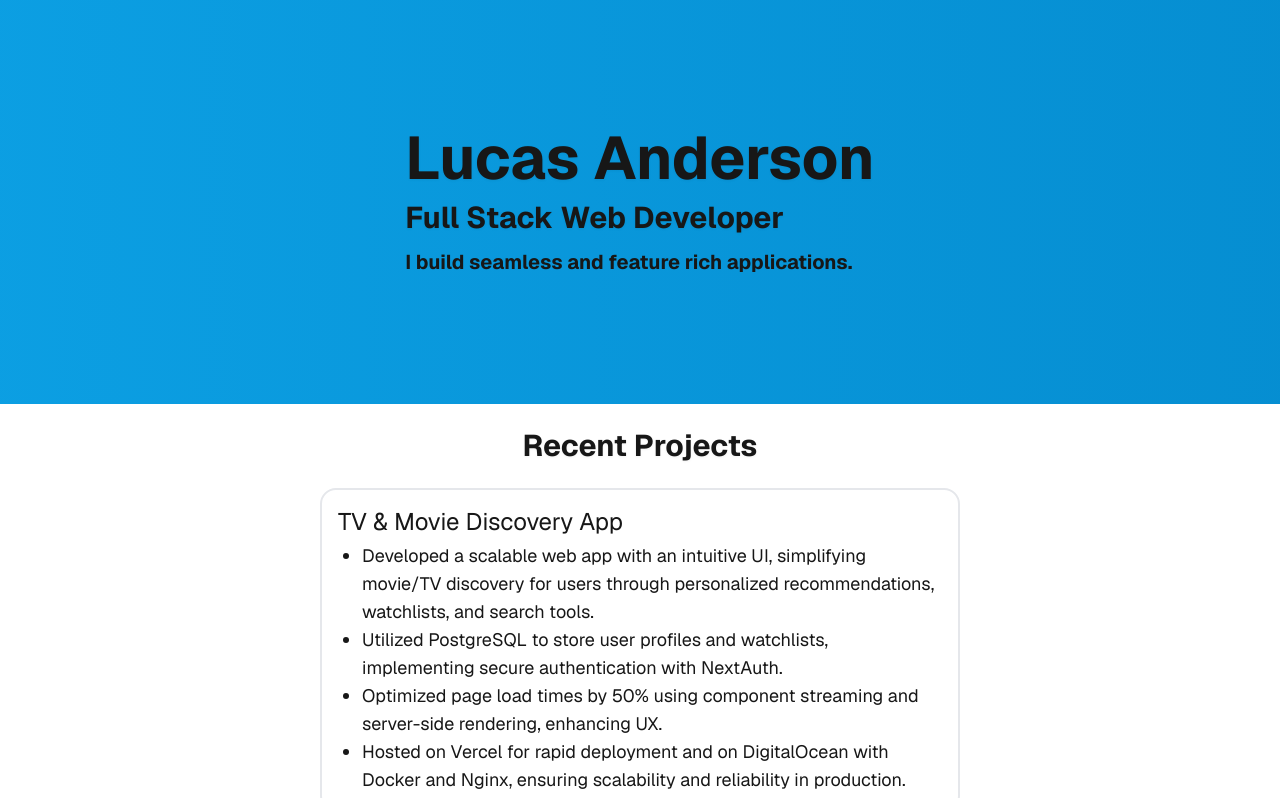
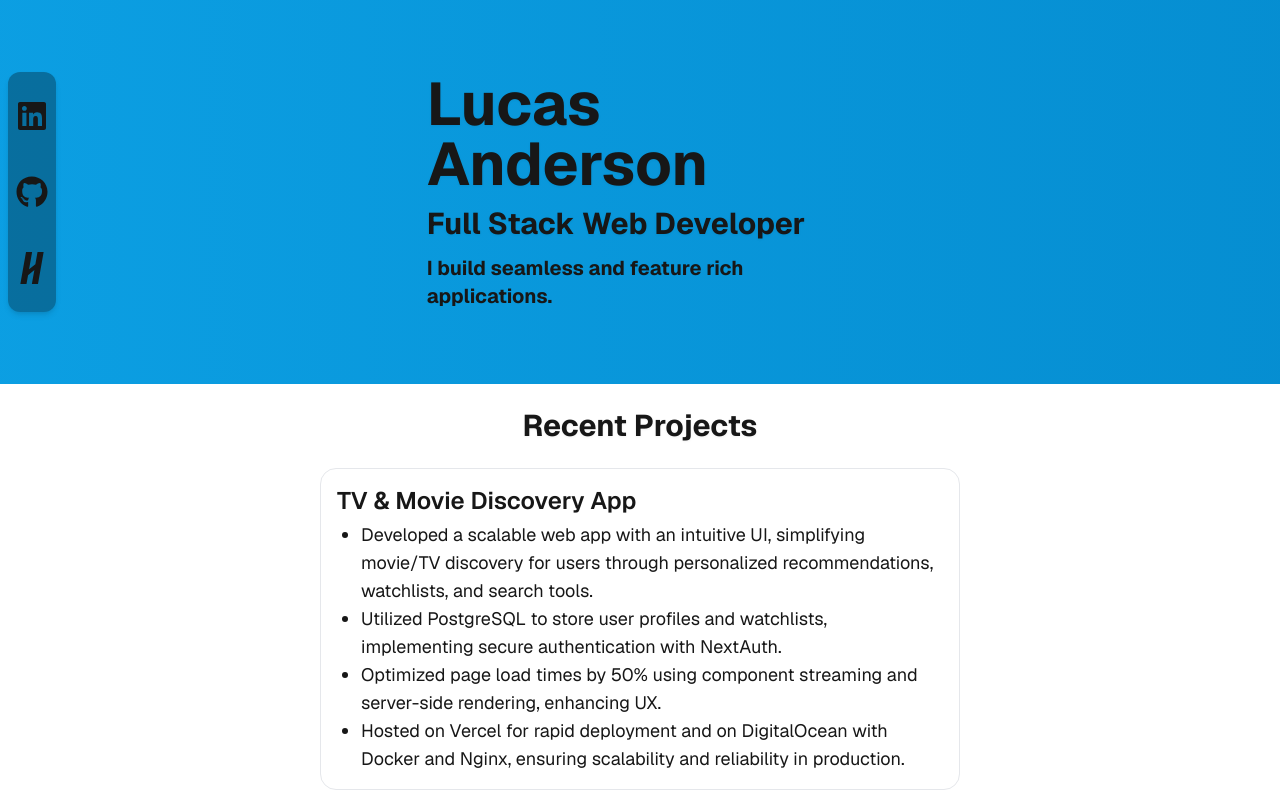
Before and after one commit to ay-Lucas/portfolio, a Next.js app: page / in a window 1280 px wide. Shown: the top 798 px of the page. Built offline with nearby package versions, Linux system fonts and the light colour scheme.

Commit message:
add social vertical bar

```diff
--- a/src/app/page.tsx
+++ b/src/app/page.tsx
@@ -1,10 +1,14 @@
 import ProjectCard from "@/components/ProjectCard";
+import SocialVerticalBar from "@/components/SocialVerticalBar";
 
 export default function Home() {
   return (
     <main className="min-h-screen font-[family-name:var(--font-geist-sans)]">
       <div className="bg-gradient-to-r from-sky-500 to-sky-600 animate-gradient-x">
-        <div className="flex justify-center py-32">
+        <div className="grid grid-cols-3 h-96 items-center">
+          <div>
+            <SocialVerticalBar />
+          </div>
           <div className="flex flex-col gap-3">
             <h1 className="text-6xl font-bold drop-shadow-sm">
               Lucas Anderson
--- a/src/components/ProjectCard.tsx
+++ b/src/components/ProjectCard.tsx
@@ -6,8 +6,8 @@ export default function ProjectCard({
   content: React.ReactNode;
 }) {
   return (
-    <div className="text-2xl border-2 p-4 rounded-2xl">
-      <div className="pb-1">{title}</div>
+    <div className="border p-4 rounded-2xl">
+      <div className="text-2xl pb-1 font-semibold">{title}</div>
       <div className="text-lg">{content}</div>
     </div>
   );
--- /dev/null
+++ b/src/components/SocialVerticalBar.tsx
@@ -0,0 +1,30 @@
+import { faGithub, faLinkedin } from "@fortawesome/free-brands-svg-icons";
+import { FontAwesomeIcon } from "@fortawesome/react-fontawesome";
+import Handshake from "/public/handshake.svg";
+export default function SocialVerticalBar({
+  className,
+}: {
+  className?: string;
+}) {
+  return (
+    <div
+      className={`shadow-md grid grid-cols-1 place-items-center p-2 ml-2 bg-black/30 h-60 rounded-xl items-center w-12 ${className}`}
+    >
+      <a href="https://www.linkedin.com/in/lucas-c-anderson/">
+        <FontAwesomeIcon
+          icon={faLinkedin}
+          className="w-8 h-8 transition-colors hover:text-sky-200"
+        />
+      </a>
+      <a href="https://github.com/ay-lucas">
+        <FontAwesomeIcon
+          icon={faGithub}
+          className="w-8 h-8 transition-colors hover:text-sky-200"
+        />
+      </a>
+      <a href="https://sc.joinhandshake.com/profiles/r6jz3b">
+        <Handshake className="w-8 h-8 transition-colors hover:text-sky-200" />
+      </a>
+    </div>
+  );
+}
```
Also changed, not shown: public/handshake.svg.
